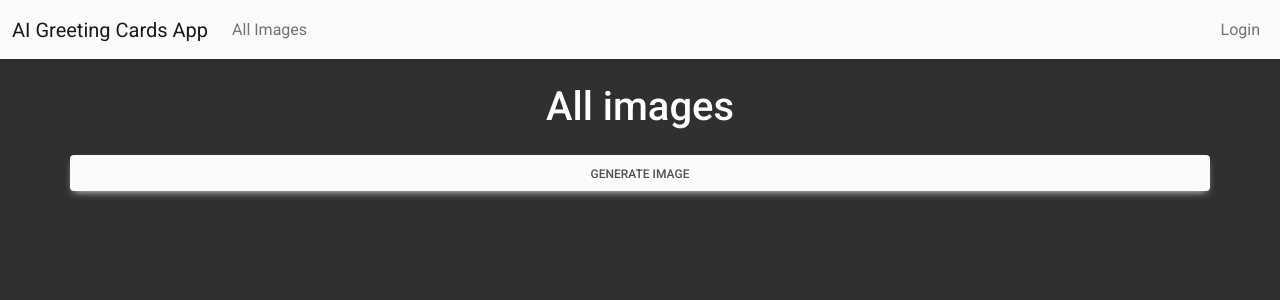
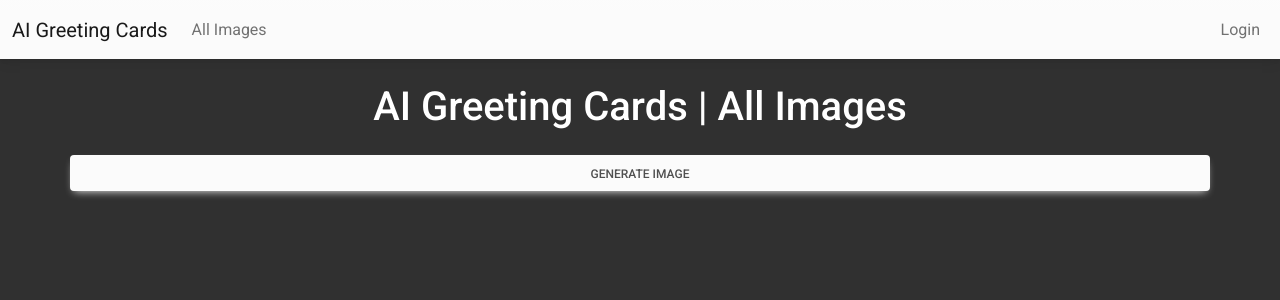
Before and after one commit to DrCBeatz/ai_greeting_cards, a Django app: template templates/image_list.html in a window 1280 px wide. Shown: the top 300 px of the page. Run offline with Django 4.2, Linux system fonts and the light colour scheme; the template is opened without the code that fills it, so the values that code supplies are empty.

Commit message:
update h1 headers in templates

```diff
--- a/templates/home.html
+++ b/templates/home.html
@@ -6,7 +6,7 @@
 
 {% block content %}
 <div class="container text-center">
-  <h1 class="my-4">AI Greeting Card App</h1>
+  <h1 class="my-4">AI Greeting Cards | Generate Image</h1>
   <form hx-boost="false" method="POST">
     {% csrf_token %}
     <label class="form-label form-light form__label--white" for="prompt"
--- a/templates/image_list.html
+++ b/templates/image_list.html
@@ -1,12 +1,12 @@
 <!--- templates/image_list.html -->
 {% extends 'base.html' %}
 {% load static %}
-{% block title %}AI Greeting Cards | All images{% endblock %}
+{% block title %}AI Greeting Cards | All Images{% endblock %}
 
 {% block content %}
 <div class="container text-center">
     <div class="row d-flex justify-content-center">
-        <h1 class="my-4">All images</h1>
+        <h1 class="my-4">AI Greeting Cards | All Images</h1>
         <a href="{% url 'home' %}" class="btn btn-light btn-block mb-4" data-mdb-ripple-color="dark">Generate Image</a>
         {% if task_id %}
             <div class="hidden mb-2" id="loading-spinner">
--- a/templates/image_user_list.html
+++ b/templates/image_user_list.html
@@ -6,7 +6,7 @@
 {% block content %}
 <div class="container text-center">
     <div class="row d-flex justify-content-center">
-        <h1 class="my-4">My Images</h1>
+        <h1 class="my-4">AI Greeting Cards | My Images</h1>
         <a href="{% url 'home' %}" class="btn btn-light btn-block mb-4" data-mdb-ripple-color="dark">Generate Image</a>
         <div id="image-user-list-container" hx-boost="true" class="row d-flex justify-content-center">
             {% include 'partials/image_user_list_content.html' %}
--- a/templates/navbar.html
+++ b/templates/navbar.html
@@ -15,7 +15,7 @@
       <i class="fas fa-bars"></i>
     </button>
     <div class="collapse navbar-collapse" id="navbarTogglerDemo01">
-      <a class="navbar-brand" href="{% url 'home' %}">AI Greeting Cards App</a>
+      <a class="navbar-brand" href="{% url 'home' %}">AI Greeting Cards</a>
       <ul class="navbar-nav me-auto mb-2 mb-md-0">
         <li class="nav-item">
           <a hx-boost="false" class="nav-link" href="{% url 'image_list' %}">All Images</a>
--- a/templates/registration/login.html
+++ b/templates/registration/login.html
@@ -5,7 +5,7 @@
 
 {% block content %}
   <div class="container">
-    <h1 class="my-4 text-center">Login</h1>
+    <h1 class="my-4 text-center">AI Greeting Cards | Login</h1>
     <hr class="mb-4" />
     <form hx-boost="false" method="post">
       {% csrf_token %}
```
